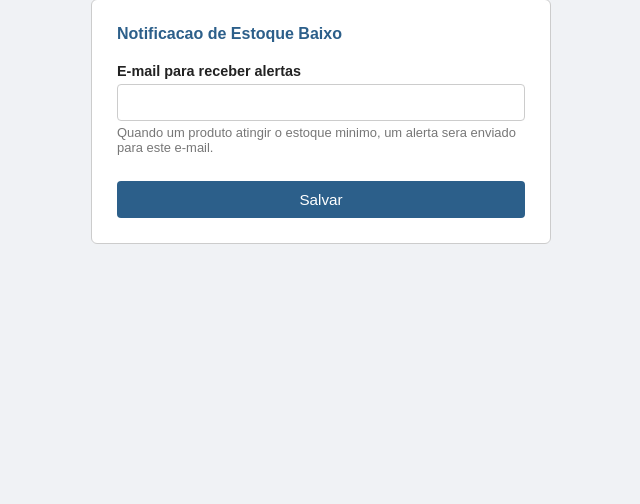
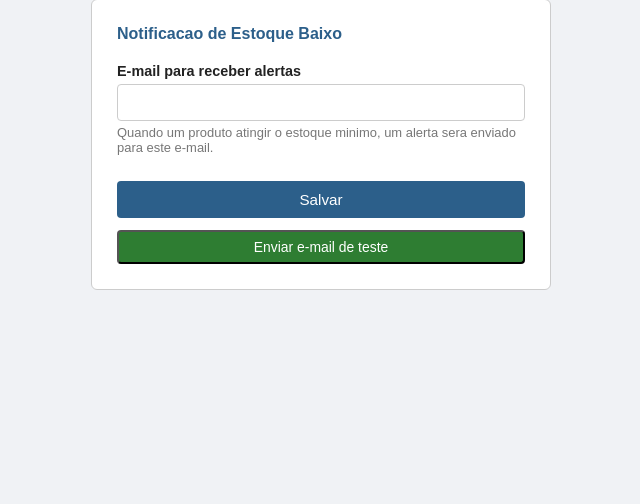
Before and after one commit to yuril06/PROJETO-PIM-ADS, a Flask app: page /configuracoes in a window 1280 px wide. Shown: the part 144-648 px from the top of the page, without its empty margins (319-959 px from the left). Run offline with Flask 3, Linux system fonts and the light colour scheme; the visitor is signed in with stand-in values (Sample User, id 1); data that the repository does not hold is empty.

Commit message:
Add test email button on settings page

```diff
--- a/app.py
+++ b/app.py
@@ -292,12 +292,24 @@ def historico():
 @login_required
 def configuracoes():
     if request.method == 'POST':
-        email = request.form.get('email_destinatario', '').strip()
-        if email:
-            set_config('email_destinatario', email)
-            flash('Configuracoes salvas com sucesso!', 'sucesso')
-        else:
-            flash('O e-mail nao pode estar vazio.', 'erro')
+        acao = request.form.get('acao')
+
+        if acao == 'salvar':
+            email = request.form.get('email_destinatario', '').strip()
+            if email:
+                set_config('email_destinatario', email)
+                flash('Configuracoes salvas com sucesso!', 'sucesso')
+            else:
+                flash('O e-mail nao pode estar vazio.', 'erro')
+
+        elif acao == 'testar':
+            from modules.notificacao import enviar_email_alerta
+            ok = enviar_email_alerta('Produto Teste', 2, 5)
+            if ok:
+                flash('E-mail de teste enviado com sucesso!', 'sucesso')
+            else:
+                flash('Erro ao enviar e-mail. Verifique a RESEND_API_KEY no Railway.', 'erro')
+
         return redirect(url_for('configuracoes'))
 
     email_atual = get_email_destinatario()
--- a/templates/configuracoes.html
+++ b/templates/configuracoes.html
@@ -20,7 +20,13 @@
             <small>Quando um produto atingir o estoque minimo, um alerta sera enviado para este e-mail.</small>
         </div>
 
+        <input type="hidden" name="acao" value="salvar">
         <button type="submit" class="btn-principal">Salvar</button>
+    </form>
+
+    <form method="POST" action="{{ url_for('configuracoes') }}" style="margin-top: 12px;">
+        <input type="hidden" name="acao" value="testar">
+        <button type="submit" class="btn-acao" style="width: 100%;">Enviar e-mail de teste</button>
     </form>
 </div>
 
```
